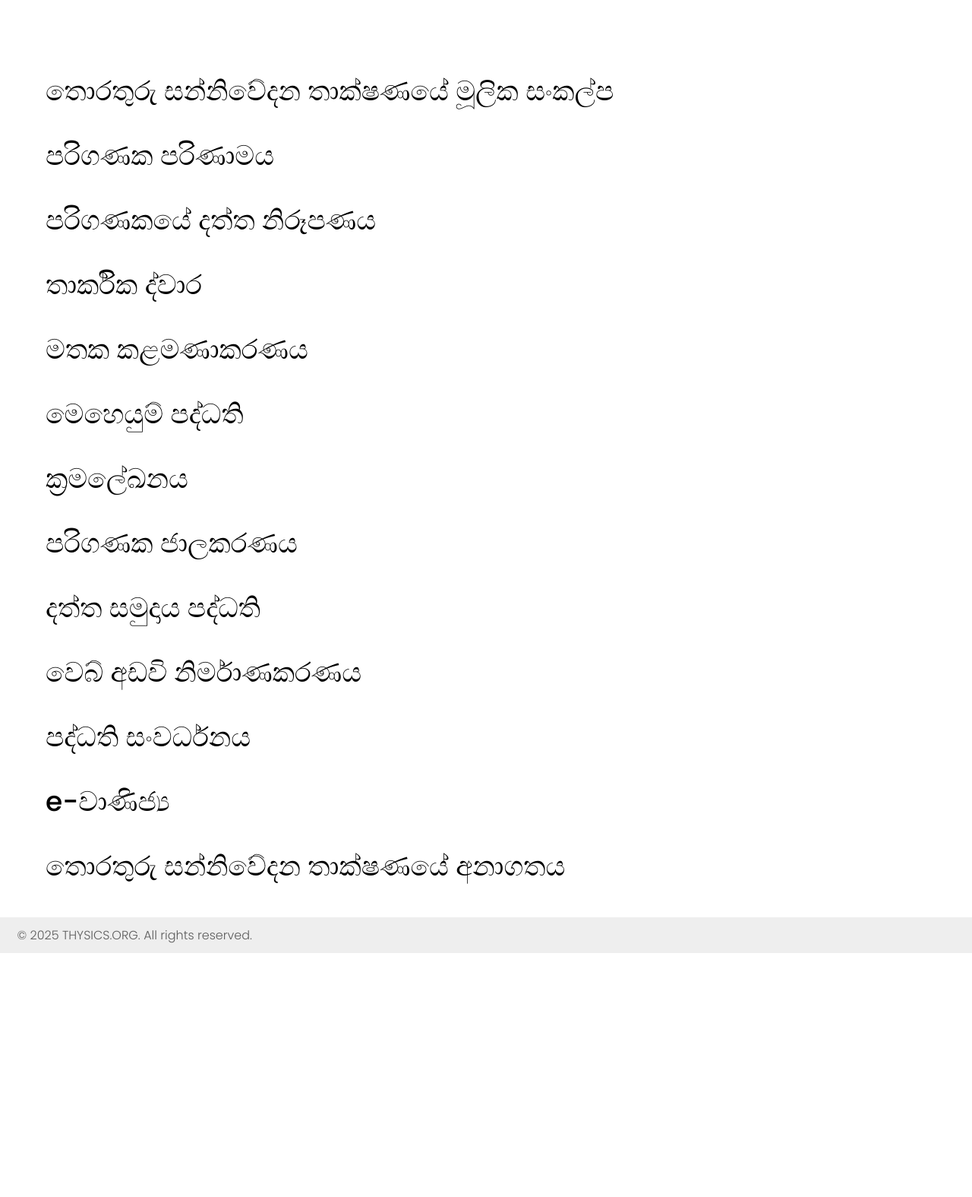
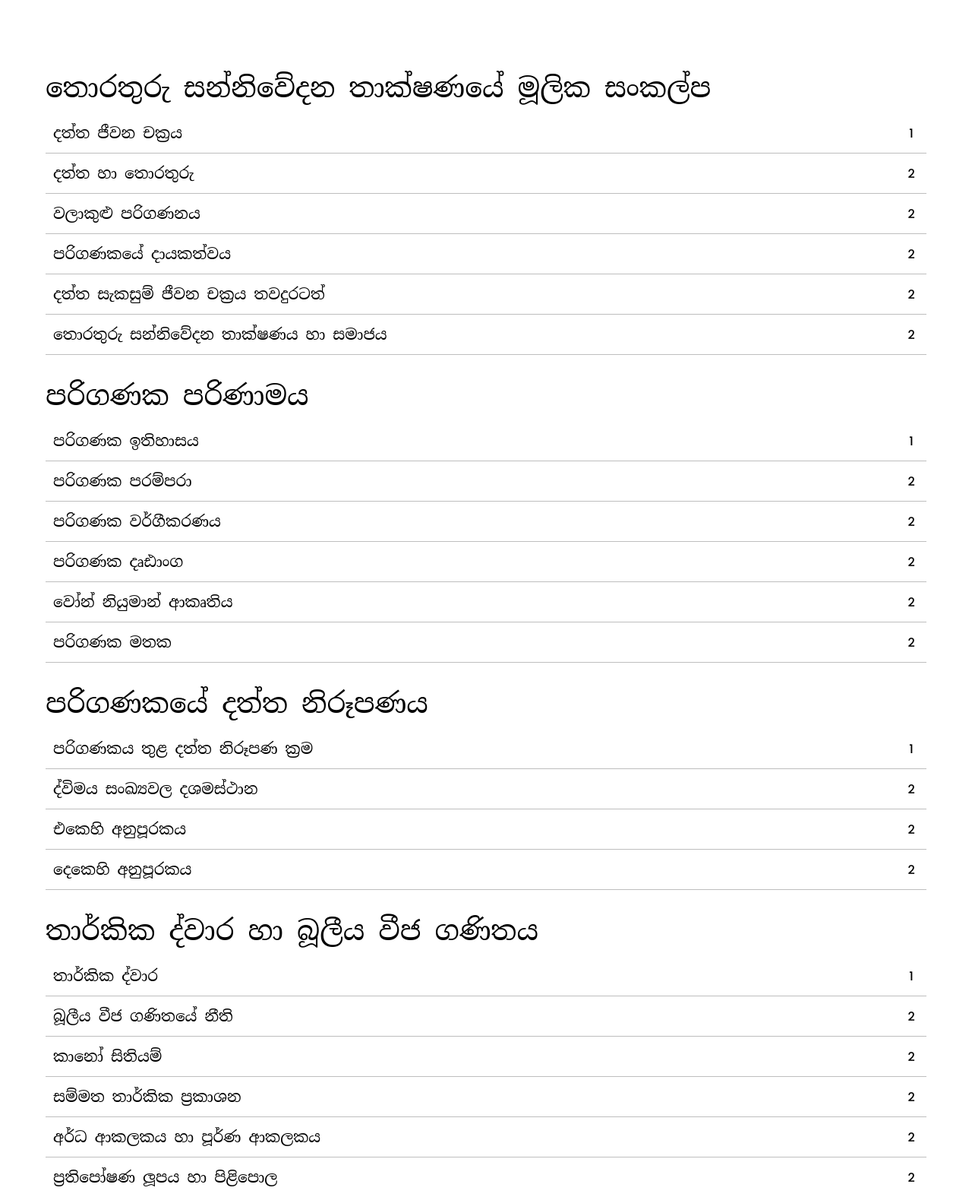
Before and after one commit to navee7274/shorttnotes, a PHP site: page /ict in a window 1280 px wide. Shown: the part 453-2028 px from the top of the page at 76% size. Before the commit the page ends 1707 px from the top, so only its background shows below. Run offline with PHP 8.4, Linux system fonts and the light colour scheme.

Commit message:
update 2

```diff
--- a/ict/index.php
+++ b/ict/index.php
@@ -3,7 +3,7 @@
 
 <head>
   <?php include("../includes/head_part.php"); ?>
-  <link href="/stylesheets/indexes.css?v=8" rel="stylesheet" />
+  <link href="/stylesheets/indexes.css?v=<?php echo $refreshNum; ?>" rel="stylesheet" />
 
   <title>ICT Short Notes | THYSICS.ORG</title>
 </head>
@@ -41,16 +41,104 @@
   <section id="lessons-index">
     <div class="section-container">
       <h3>තොරතුරු සන්නිවේදන තාක්ෂණයේ මූලික සංකල්ප</h3>
+      <ul class="lesson-listing">
+        <li><a href="">දත්ත ජීවන චක්‍රය</a>
+          <div class="note-counter">1</div>
+        </li>
+        <li><a href="">දත්ත හා තොරතුරු</a>
+          <div class="note-counter">2</div>
+        </li>
+        <li><a href="">වලාකුළු පරිගණනය</a>
+          <div class="note-counter">2</div>
+        </li>
+        <li><a href="">පරිගණකයේ දායකත්වය</a>
+          <div class="note-counter">2</div>
+        </li>
+        <li><a href="">දත්ත සැකසුම් ජීවන චක්‍රය තවදුරටත්</a>
+          <div class="note-counter">2</div>
+        </li>
+        <li><a href="">තොරතුරු සන්නිවේදන තාක්ෂණය හා සමාජය</a>
+          <div class="note-counter">2</div>
+        </li>
+      </ul>
       <h3>පරිගණක පරිණාමය</h3>
+      <ul class="lesson-listing">
+        <li><a href="">පරිගණක ඉතිහාසය</a>
+          <div class="note-counter">1</div>
+        </li>
+        <li><a href="">පරිගණක පරම්පරා</a>
+          <div class="note-counter">2</div>
+        </li>
+        <li><a href="">පරිගණක වර්ගීකරණය</a>
+          <div class="note-counter">2</div>
+        </li>
+        <li><a href="">පරිගණක දෘඪාංග</a>
+          <div class="note-counter">2</div>
+        </li>
+        <li><a href="">වෝන් නියුමාන් ආකෘතිය</a>
+          <div class="note-counter">2</div>
+        </li>
+        <li><a href="">පරිගණක මතක</a>
+          <div class="note-counter">2</div>
+        </li>
+      </ul>
       <h3>පරිගණකයේ දත්ත නිරූපණය</h3>
-      <h3>තාර්කික ද්වාර</h3>
-      <h3>මතක කළමණාකරණය</h3>
+      <ul class="lesson-listing">
+        <li><a href="">පරිගණකය තුළ දත්ත නිරූපණ ක්‍රම</a>
+          <div class="note-counter">1</div>
+        </li>
+        <li><a href="">ද්විමය සංඛ්‍යවල දශමස්ථාන</a>
+          <div class="note-counter">2</div>
+        </li>
+        <li><a href="">එකෙහි අනුපූරකය</a>
+          <div class="note-counter">2</div>
+        </li>
+        <li><a href="">දෙකෙහි අනුපූරකය</a>
+          <div class="note-counter">2</div>
+        </li>
+      </ul>
+      <h3>තාර්කික ද්වාර හා බූලීය වීජ ගණිතය</h3>
+      <ul class="lesson-listing">
+        <li><a href="">තාර්කික ද්වාර</a>
+          <div class="note-counter">1</div>
+        </li>
+        <li><a href="">බූලීය වීජ ගණිතයේ නීති</a>
+          <div class="note-counter">2</div>
+        </li>
+        <li><a href="">කානෝ සිතියම්</a>
+          <div class="note-counter">2</div>
+        </li>
+        <li><a href="">සම්මත තාර්කික ප්‍රකාශන</a>
+          <div class="note-counter">2</div>
+        </li>
+        <li><a href="">අර්ධ ආකලකය හා පූර්ණ ආකලකය</a>
+          <div class="note-counter">2</div>
+        </li>
+        <li><a href="">ප්‍රතිපෝෂණ ලූපය හා පිළිපොල</a>
+          <div class="note-counter">2</div>
+        </li>
+      </ul>
       <h3>මෙහෙයුම් පද්ධති</h3>
+      <ul class="lesson-listing">
+        <li><a href="">මෙහෙයුම් පද්ධතියේ කාර්යයන් හා වර්ගීකරණය</a>
+          <div class="note-counter">1</div>
+        </li>
+        <li><a href="">ගොනු කළමණාකරණය</a>
+          <div class="note-counter">2</div>
+        </li>
+        <li><a href="">ක්‍රියායන කළමණාකරණය</a>
+          <div class="note-counter">2</div>
+        </li>
+        <li><a href="">මතක කළමණාකරණය</a>
+          <div class="note-counter">2</div>
+        </li>
+      </ul>
+      <h3>පරිගණක ජාලකරණය</h3>
+      <h3>පද්ධති සංවර්ධනය</h3>
+      <h3>දත්ත සමුදාය පද්ධති</h3>
       <h3>ක්‍රමලේඛනය</h3>
-      <h3>පරිගණක ජාලකරණය</h3>
-      <h3>දත්ත සමුදාය පද්ධති</h3>
       <h3>වෙබ් අඩවි නිර්මාණකරණය</h3>
-      <h3>පද්ධති සංවර්ධනය</h3>
+      <h3>සාර්ව ද්‍රව්‍ය අන්තර්ජාලය</h3>
       <h3>e-වාණිජ්‍ය</h3>
       <h3>තොරතුරු සන්නිවේදන තාක්ෂණයේ අනාගතය</h3>
     </div>
--- a/includes/head_part.php
+++ b/includes/head_part.php
@@ -1,8 +1,9 @@
-<base href="https://thysics.org/">
+<base href="http://192.168.8.180:3000/">
 <meta charset="UTF-8" />
 <meta name="viewport" content="width=device-width, initial-scale=1" />
 <link rel="icon" type="image/x-icon" href="/images/favicon.ico" />
 <link rel="preconnect" href="https://fonts.googleapis.com" />
 <link rel="preconnect" href="https://fonts.gstatic.com" />
 <link rel="preconnect" href="https://cdn.rmulive.com" />
-<link href="/stylesheets/style.css?v=14" rel="stylesheet" />
+<link href="/stylesheets/style.css?v=12" rel="stylesheet" />
+<?php $refreshNum = 50; ?>
--- a/maths/boolean-algebra.php
+++ b/maths/boolean-algebra.php
@@ -3,7 +3,7 @@
 
 <head>
   <?php include("../includes/head_part.php"); ?>
-  <link href="/stylesheets/indexes.css?v=8" rel="stylesheet" />
+  <link href="/stylesheets/indexes.css?v=<?php echo $refreshNum; ?>" rel="stylesheet" />
 
   <title>Maths Short Notes | THYSICS.ORG</title>
 </head>
@@ -11,7 +11,7 @@
 <body>
   <?php include '../includes/navigation.php'; ?>
   <section id="section-hero">
-    <h1>වීජ ගණිතය</h1>
+    <h1 class="sinhala">වීජ ගණිතය</h1>
     <div class="third-cover-wrapper">
       <img class="third-cover" src="/images/noindex/mathspage/halftone.svg" alt="">
     </div>
--- a/maths/geometry.php
+++ b/maths/geometry.php
@@ -3,7 +3,7 @@
 
 <head>
   <?php include("../includes/head_part.php"); ?>
-  <link href="/stylesheets/indexes.css?v=8" rel="stylesheet" />
+  <link href="/stylesheets/indexes.css?v=<?php echo $refreshNum; ?>" rel="stylesheet" />
 
   <title>Maths Short Notes | THYSICS.ORG</title>
 </head>
@@ -11,7 +11,7 @@
 <body>
   <?php include '../includes/navigation.php'; ?>
   <section id="section-hero">
-    <h1>වීජ ගණිතය</h1>
+    <h1 class="sinhala">වීජ ගණිතය</h1>
     <div class="third-cover-wrapper">
       <img class="third-cover" src="/images/noindex/mathspage/halftone.svg" alt="">
     </div>
--- a/maths/index.php
+++ b/maths/index.php
@@ -3,7 +3,7 @@
 
 <head>
   <?php include("../includes/head_part.php"); ?>
-  <link href="/stylesheets/indexes.css?v=8" rel="stylesheet" />
+  <link href="/stylesheets/indexes.css?v=<?php echo $refreshNum; ?>" rel="stylesheet" />
 
   <title>Maths Short Notes | THYSICS.ORG</title>
 </head>
--- a/maths/triginometry.php
+++ b/maths/triginometry.php
@@ -3,7 +3,7 @@
 
 <head>
   <?php include("../includes/head_part.php"); ?>
-  <link href="/stylesheets/indexes.css?v=8" rel="stylesheet" />
+  <link href="/stylesheets/indexes.css?v=<?php echo $refreshNum; ?>" rel="stylesheet" />
 
   <title>Maths Short Notes | THYSICS.ORG</title>
 </head>
@@ -11,7 +11,7 @@
 <body>
   <?php include '../includes/navigation.php'; ?>
   <section id="section-hero">
-    <h1>වීජ ගණිතය</h1>
+    <h1 class="sinhala">වීජ ගණිතය</h1>
     <div class="third-cover-wrapper">
       <img class="third-cover" src="/images/noindex/mathspage/halftone.svg" alt="">
     </div>
--- a/physics/index.php
+++ b/physics/index.php
@@ -3,7 +3,7 @@
 
 <head>
   <?php include("../includes/head_part.php"); ?>
-  <link href="/stylesheets/indexes.css?v=8" rel="stylesheet" />
+  <link href="/stylesheets/indexes.css?v=<?php echo $refreshNum; ?>" rel="stylesheet" />
 
   <title>Physics Short Notes | THYSICS.ORG</title>
 </head>
--- a/stylesheets/indexes.css
+++ b/stylesheets/indexes.css
@@ -20,6 +20,7 @@ h1 {
 }
 
 h2 {
+  font-family: var(--font-third);
   font-size: var(--fs-400);
   margin-bottom: 30px;
   padding-bottom: 10px;
@@ -33,6 +34,7 @@ h2:not(:first-of-type) {
 h3 {
   margin-bottom: 10px;
   margin-top: 30px;
+  font-family: var(--font-third);
 }
 
 .third-cover {
@@ -128,8 +130,12 @@ h3 {
     font-size: var(--fs-250);
   }
 
+  h1.sinhala {
+    font-size: var(--fs-400);
+  }
+
   h3 {
-    font-size: var(--fs-300);
+    font-size: var(--fs-200);
   }
 
   .lesson-listing li a {
--- a/stylesheets/style.css
+++ b/stylesheets/style.css
@@ -77,10 +77,6 @@ h1 {
 
 h2 {
   font-size: var(--fs-450);
-}
-
-h2.sinhala {
-  font-family: var(--font-third);
 }
 
 h3 {
```
